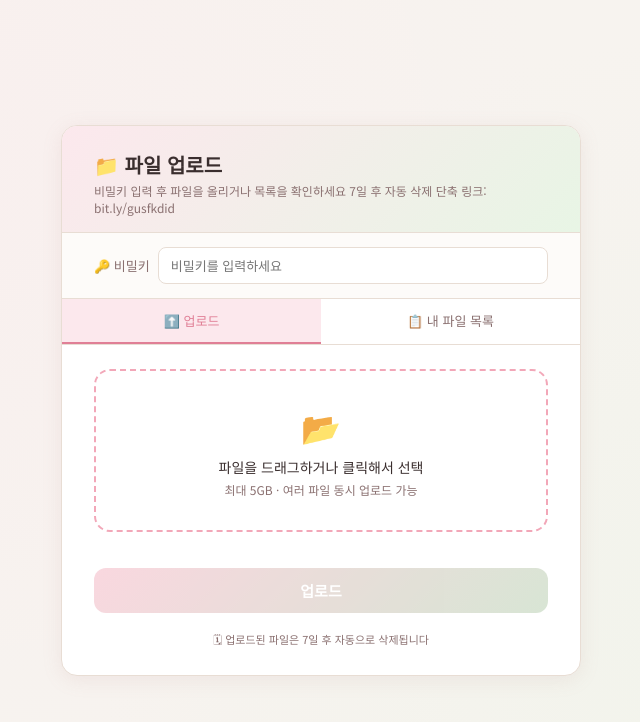
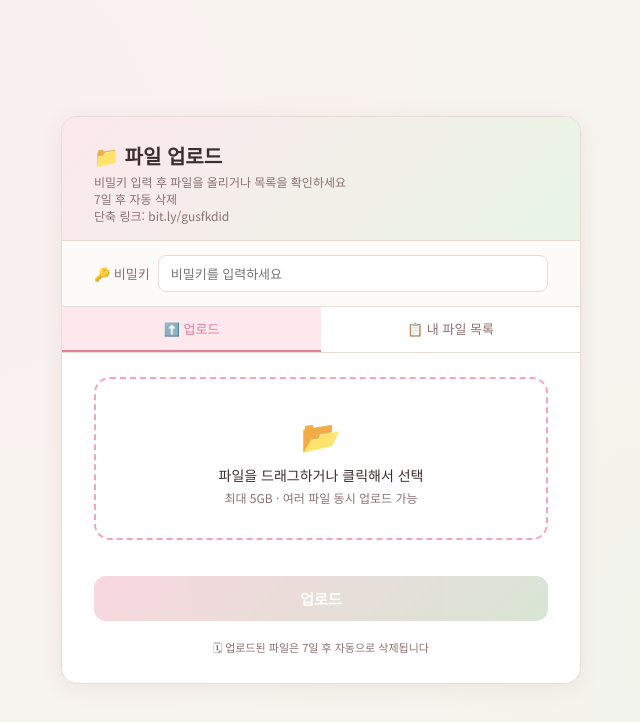
Before and after one commit to hyunra94/hyunra_upload, a plain HTML site: page index.html in a window 1280 px wide. Shown: the whole page, without its empty margins (319-959 px from the left). Drawn offline with Linux system fonts and the light colour scheme.

Commit message:
Update index.html

```diff
--- a/index.html
+++ b/index.html
@@ -202,8 +202,8 @@
 
   <div class="card-header">
     <h1>📁 파일 업로드</h1>
-    <p>비밀키 입력 후 파일을 올리거나 목록을 확인하세요
-      7일 후 자동 삭제
+    <p>비밀키 입력 후 파일을 올리거나 목록을 확인하세요<br>
+      7일 후 자동 삭제<br>
     단축 링크: bit.ly/gusfkdid</p>
   </div>
 
```
